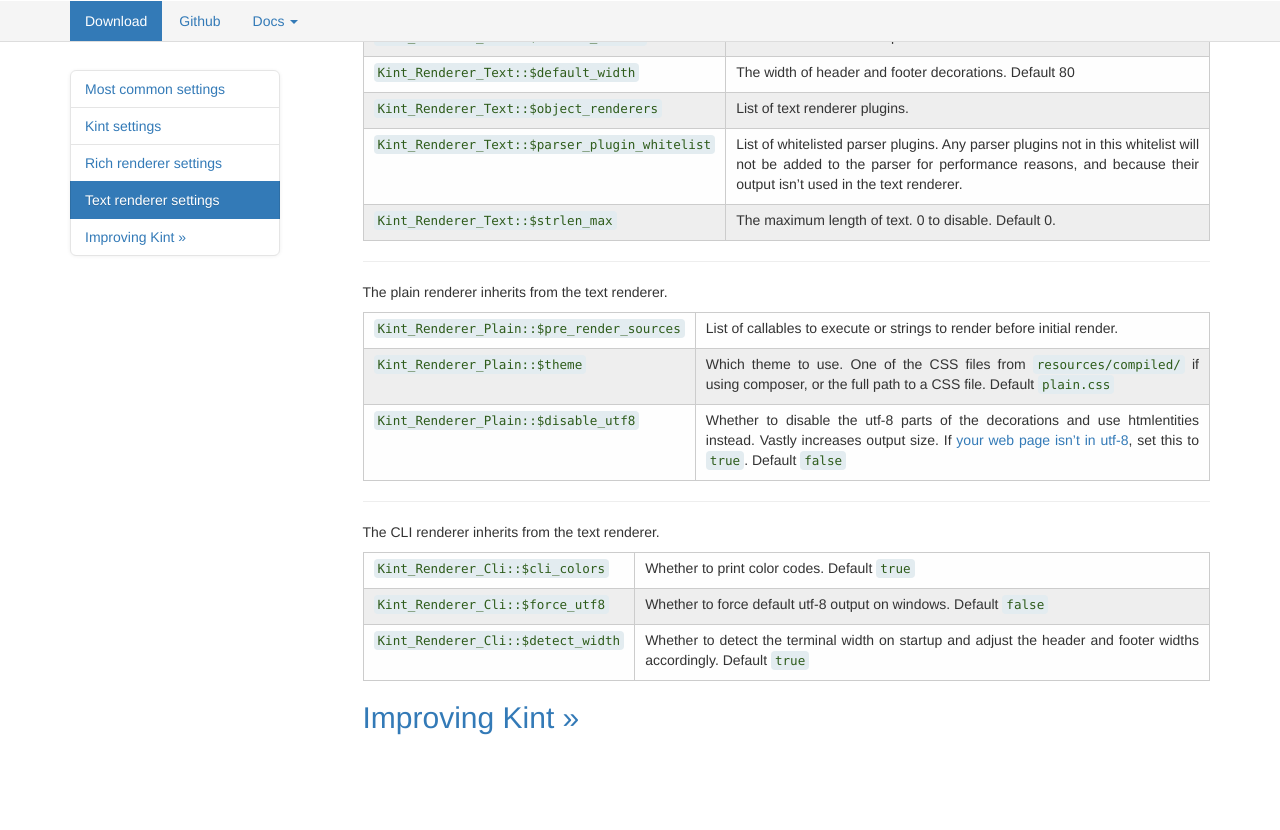
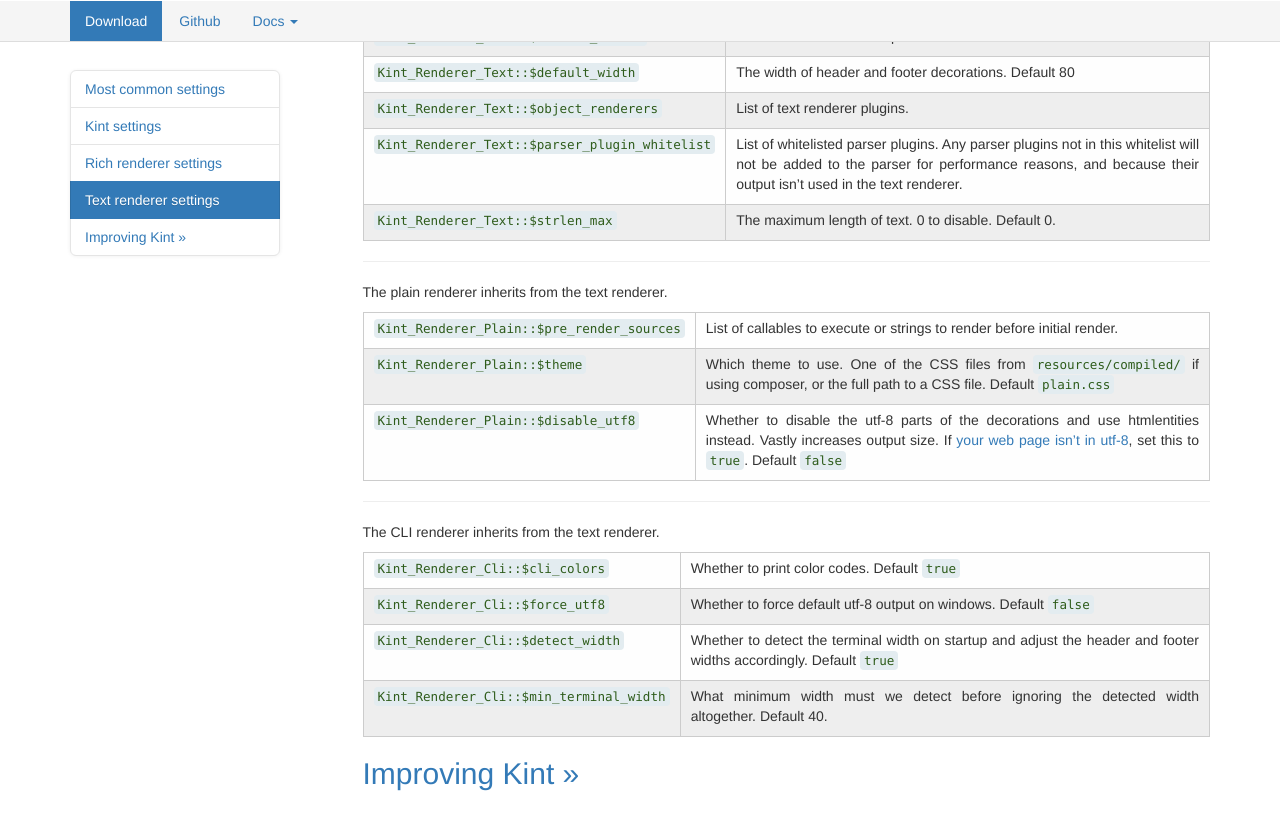
Before and after one commit to kint-php/kint, a Jekyll site: the page built from settings.md, in a window 1280 px wide and 900 px high, scrolled down 1784 px. Shown: the top 830 px of the window. Built offline with Jekyll 4.4.1, drawn with Linux system fonts in a browser that asks for light colours; nearby versions of some CDN libraries.

Commit message:
Document new Cli::$min_terminal_width option

```diff
--- a/settings.md
+++ b/settings.md
@@ -91,6 +91,7 @@ The CLI renderer inherits from the text renderer.
 `Kint_Renderer_Cli::$cli_colors` | Whether to print color codes. Default `true`
 `Kint_Renderer_Cli::$force_utf8` | Whether to force default utf-8 output on windows. Default `false`
 `Kint_Renderer_Cli::$detect_width` | Whether to detect the terminal width on startup and adjust the header and footer widths accordingly. Default `true`
+`Kint_Renderer_Cli::$min_terminal_width` | What minimum width must we detect before ignoring the detected width altogether. Default 40.
 
 </section>
 
```
